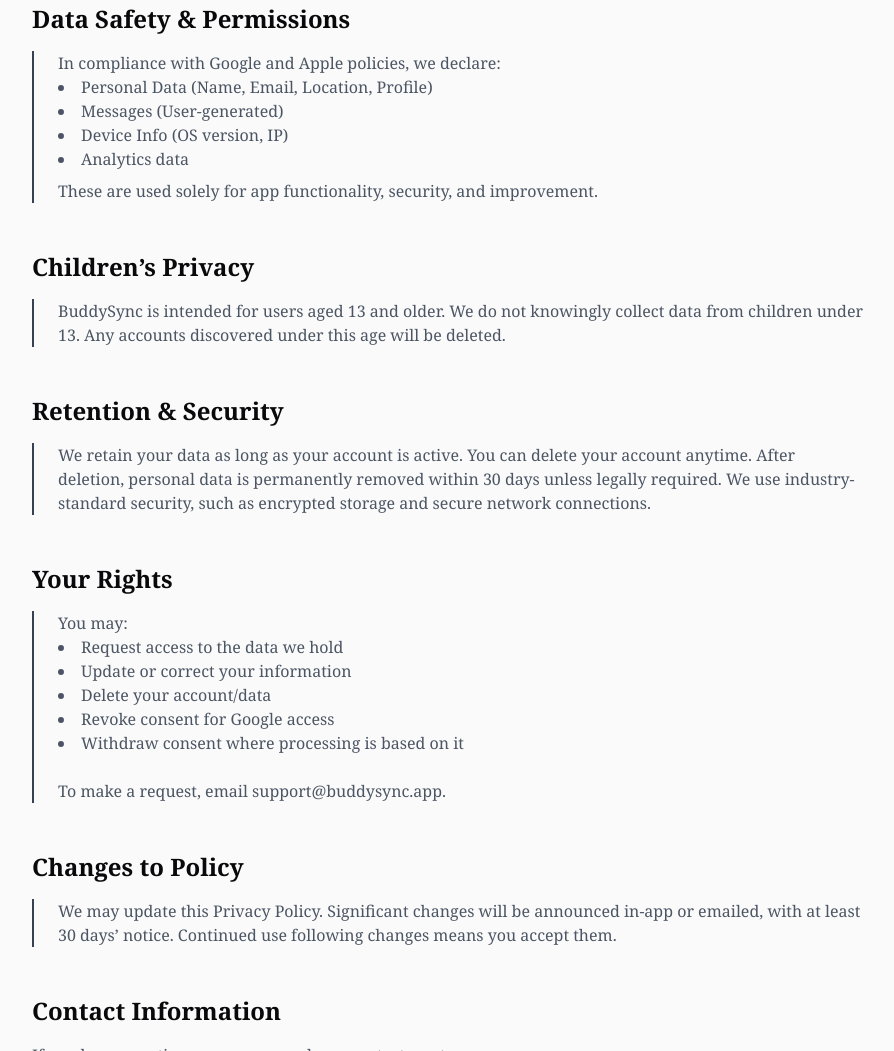
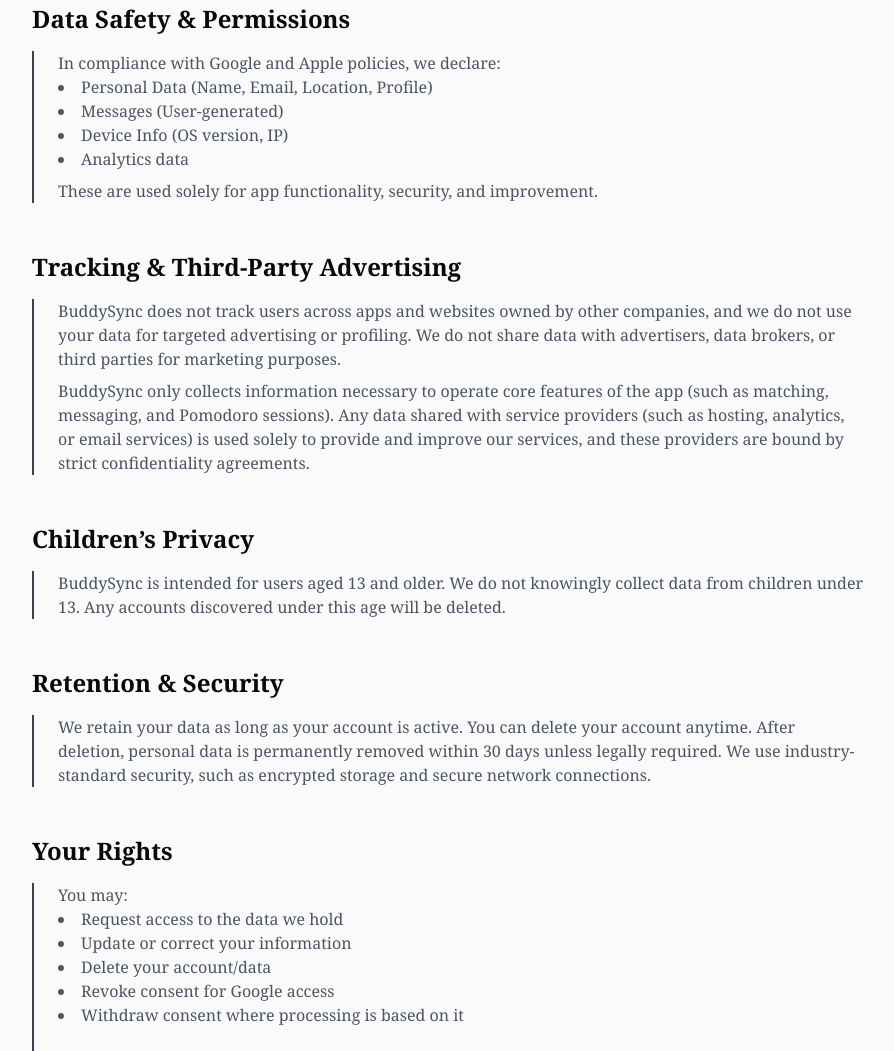
Before and after one commit to ayomide-23/BuddySync, a plain HTML site: page policy.html in a window 1280 px wide. Shown: the part 1357-2408 px from the top of the page, without its empty margins (192-1086 px from the left). Drawn offline with nearby package versions, Linux system fonts and the light colour scheme.

Commit message:
update to the privacy policy

```diff
--- a/policy.html
+++ b/policy.html
@@ -117,6 +117,14 @@
         </section>
 
         <section class="mb-12">
+          <h2 class="font-bold mb-4 text-2xl font-charter">Tracking & Third-Party Advertising</h2>
+          <div class="border-l-2 border-gray-700 pl-6 mb-8">
+            <p class="text-gray-600">BuddySync does not track users across apps and websites owned by other companies, and we do not use your data for targeted advertising or profiling. We do not share data with advertisers, data brokers, or third parties for marketing purposes.</p>
+            <p class="text-gray-600 mt-2">BuddySync only collects information necessary to operate core features of the app (such as matching, messaging, and Pomodoro sessions). Any data shared with service providers (such as hosting, analytics, or email services) is used solely to provide and improve our services, and these providers are bound by strict confidentiality agreements.</p>
+          </div>
+        </section>
+
+        <section class="mb-12">
           <h2 class="font-bold mb-4 text-2xl font-charter">Children’s Privacy</h2>
           <div class="border-l-2 border-gray-700 pl-6 mb-8">
             <p class="text-gray-600">BuddySync is intended for users aged 13 and older. We do not knowingly collect data from children under 13. Any accounts discovered under this age will be deleted.</p>
```
